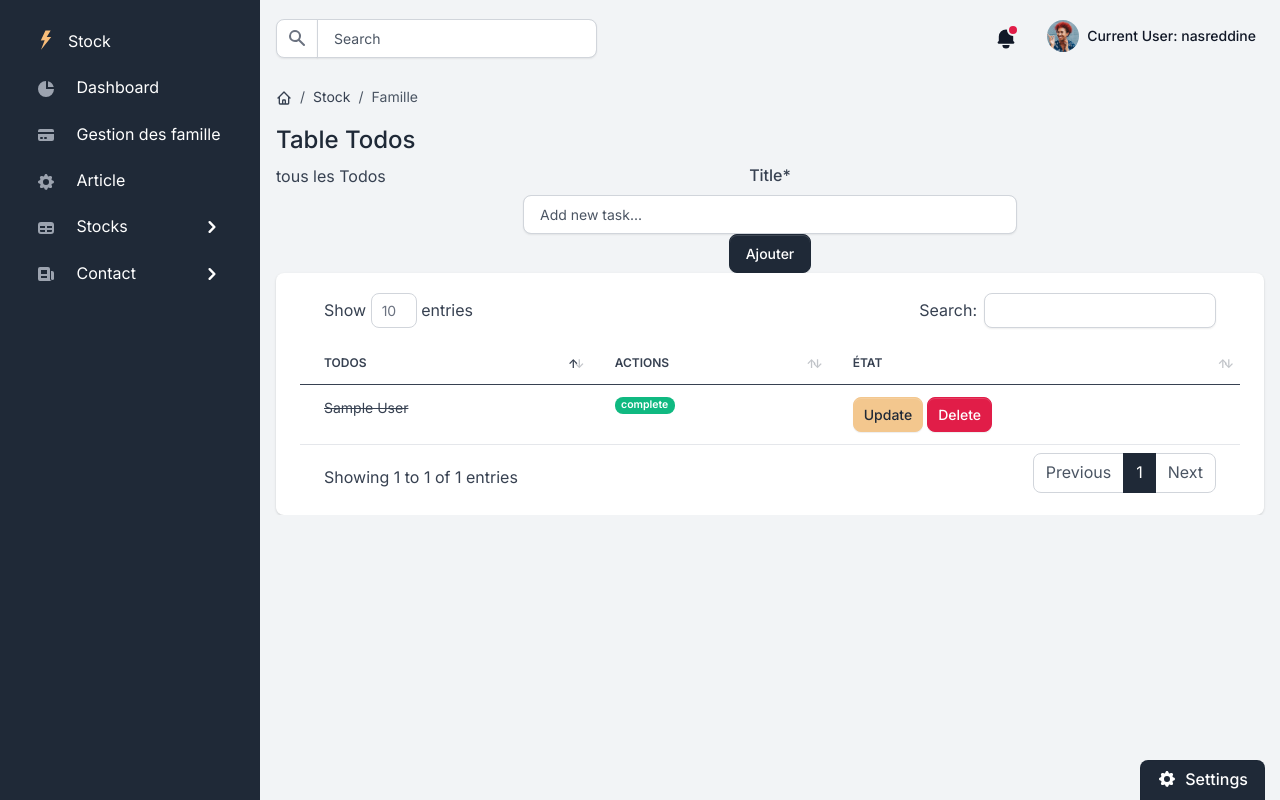
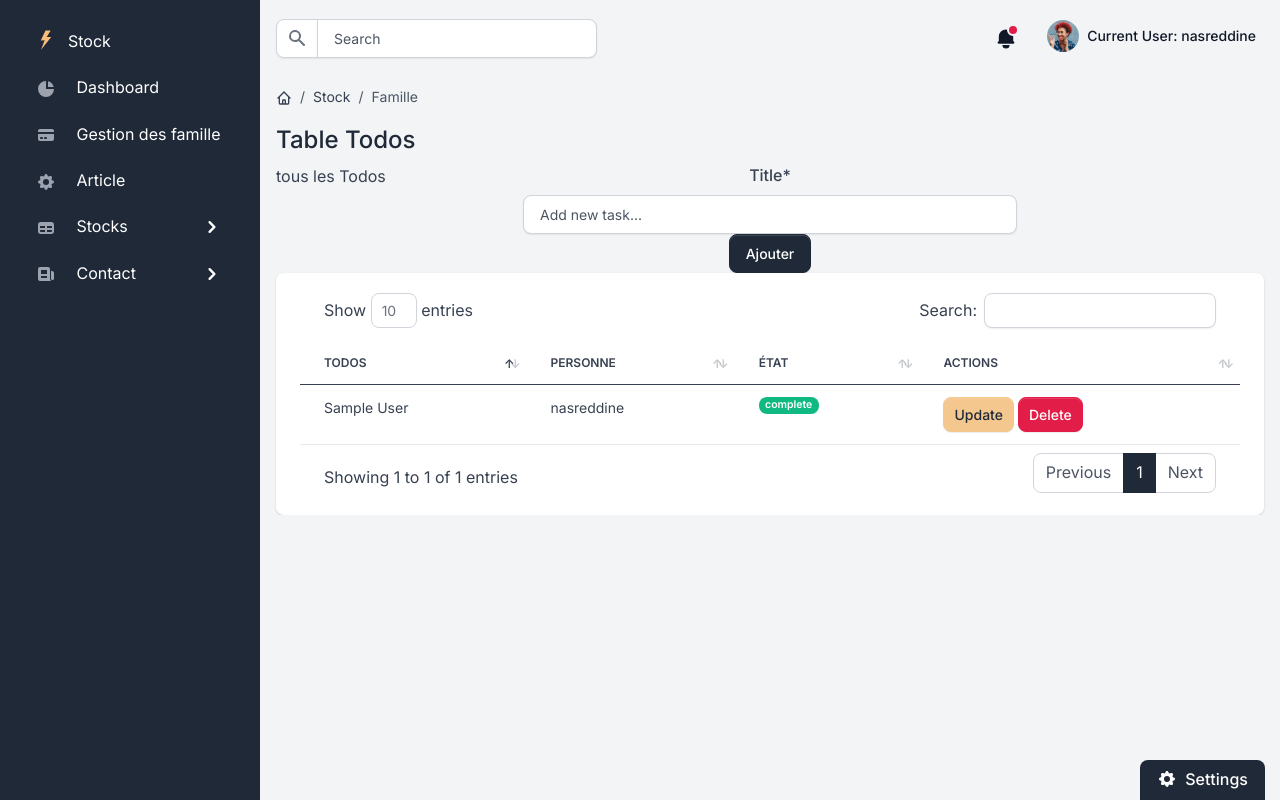
Before and after one commit to nasereddinen/Stock_management_system, a Django app: page /list_tasks in a window 1280 px wide. Run offline with Django 3.2, Linux system fonts and the light colour scheme; a user stored in the database is signed in; tables that the repository leaves empty hold one stand-in row (values such as "Sample post"); some libraries are stand-ins or nearby versions.

Commit message:
second upload

```diff
--- a/users/templates/todos/list.html
+++ b/users/templates/todos/list.html
@@ -50,9 +50,9 @@
     <thead>
         <tr>
           <th>todos</th>
-
+          <th>personne</th>
+       <th>état</th>
        <th>actions</th>
-       <th>état</th>
         </tr>
      </thead>
             <tbody>
@@ -61,12 +61,12 @@
     <tr>
 		   <td>
 			{% if task.complete == True %}
-			<strike>{{task.title}}</strike>
+		<span>{{task.title}}</span>
 			{% else %}
 			<span>{{task.title}}</span>
 			{% endif %}
             </td>
-
+           <td>{{user.username}}</td>
             <td>
               {% if task.complete == True %}
               <a class="badge super-badge bg-success" href="{% url 'task_cross_off' task.id %}">complete</a>
--- a/users/views.py
+++ b/users/views.py
@@ -290,7 +290,7 @@ def issue_items(request, pk):
             if alq.id_sous_famille.active == "oui" and  alq.quantity < alq.id_sous_famille.seuil:
                 email_from = settings.EMAIL_HOST_USER
                 try:
-                    send_mail("test", "manque de "+ alq.id_sous_famille.designation + "quantite" + str(alq.quantity),email_from,['nasreddine@tanis-tunisie.com'])
+                    send_mail("alert stock", "manque de "+ alq.id_sous_famille.designation + "quantite" + str(alq.quantity),email_from,['nasreddine@tanis-tunisie.com'])
                 except BadHeaderError:
                     return HttpResponse('Invalid header found.')
 
@@ -520,6 +520,7 @@ def add_user(request):
                 user.save()
             return HttpResponseRedirect(reverse("users"))
     return render(request,"./PageUser/users_form.html",{"form":form})
+@login_required(login_url ='/login')
 def update_user(request,pk):
 
     use =User.objects.get(id=pk)
```
